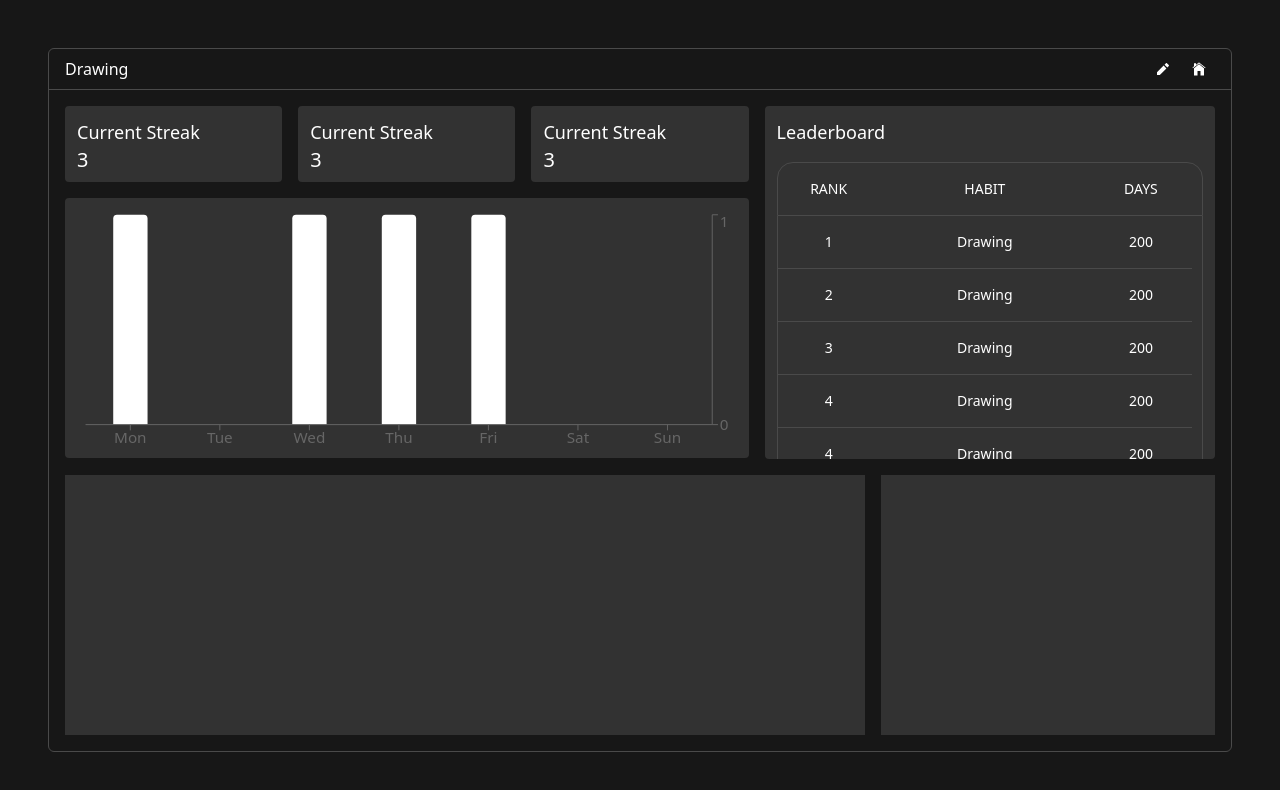
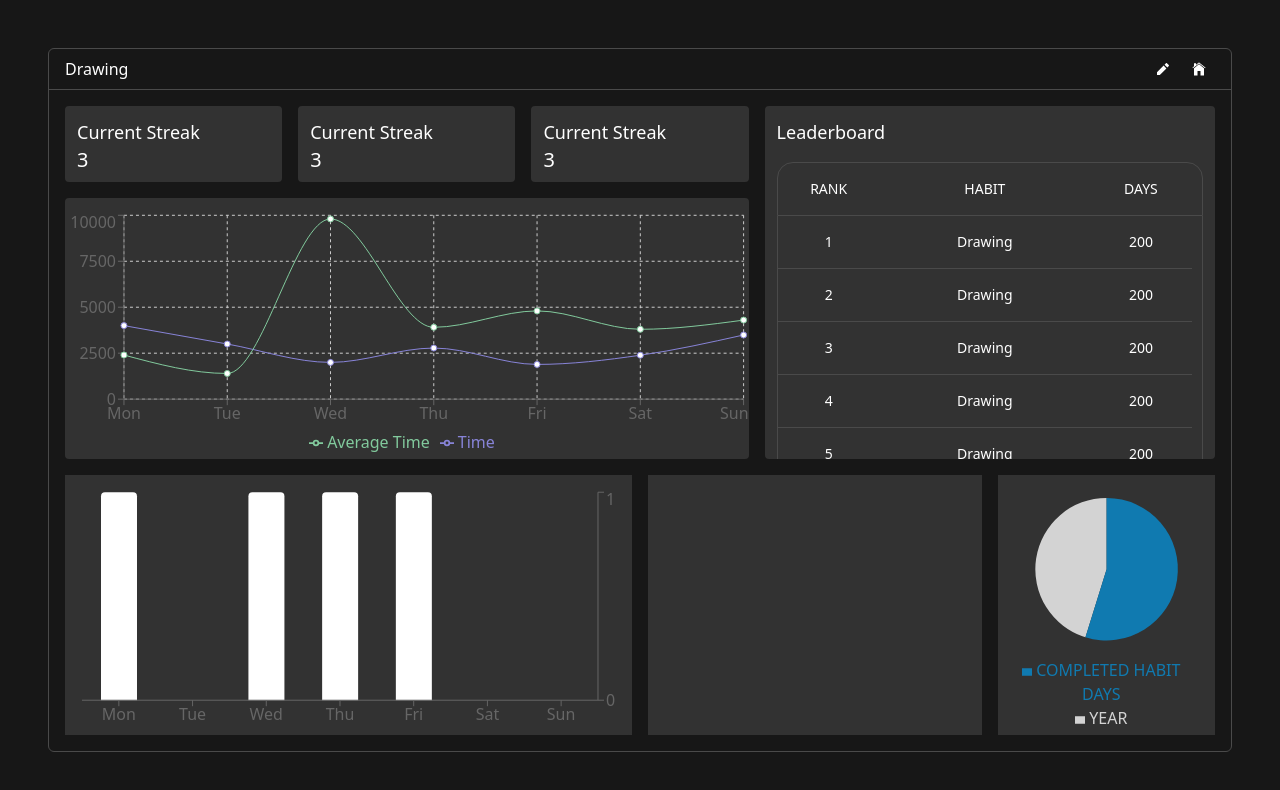
Before and after one commit to hussainali003/Progress-Tracker-Web, a React (Vite) app: page /habit/1 in a window 1280 px wide. Shown: the top 790 px of the page. Built offline with nearby package versions, Linux system fonts and the light colour scheme; sample sign-in values are in the browser's storage.

Commit message:
add: pie chart

```diff
--- /dev/null
+++ b/src/Pages/HabitDetail/charts/AverageHabitTimeChart.jsx
@@ -0,0 +1,58 @@
+import { CartesianGrid, Legend, Line, LineChart, Tooltip, XAxis, YAxis } from "recharts";
+
+const data = [
+  {
+    name: "Mon",
+    Time: 4000,
+    "Average Time": 2400,
+  },
+  {
+    name: "Tue",
+    Time: 3000,
+    "Average Time": 1398,
+  },
+  {
+    name: "Wed",
+    Time: 2000,
+    "Average Time": 9800,
+  },
+  {
+    name: "Thu",
+    Time: 2780,
+    "Average Time": 3908,
+  },
+  {
+    name: "Fri",
+    Time: 1890,
+    "Average Time": 4800,
+  },
+  {
+    name: "Sat",
+    Time: 2390,
+    "Average Time": 3800,
+  },
+  {
+    name: "Sun",
+    Time: 3490,
+    "Average Time": 4300,
+  },
+];
+
+export default function AverageHabitTimeChart() {
+  return (
+    <LineChart
+      responsive
+      data={data}
+      className="rounded pt-3 bg-[#323232]"
+      style={{ width: "100%", height: "100%", aspectRatio: 1 }}
+    >
+      <CartesianGrid strokeDasharray="3 3" />
+      <XAxis dataKey="name" />
+      <YAxis width="auto" />
+      <Tooltip />
+      <Legend />
+      <Line type="monotone" dataKey="Time" stroke="#8884d8" activeDot={{ r: 8 }} />
+      <Line type="monotone" dataKey="Average Time" stroke="#82ca9d" />
+    </LineChart>
+  );
+}
--- /dev/null
+++ b/src/Pages/HabitDetail/charts/HabitYearChart.jsx
@@ -0,0 +1,32 @@
+import { Cell, Legend, Pie, PieChart } from "recharts";
+
+export default function HabitYearChart() {
+  const totalCompletedDates = 200;
+  const totalDaysInYear = 365;
+  const remainingDays = totalDaysInYear - totalCompletedDates;
+
+  const data = [
+    { name: "YEAR", value: remainingDays },
+    { name: "COMPLETED HABIT DAYS", value: totalCompletedDates },
+  ];
+
+  return (
+    <PieChart responsive style={{ width: "100%", height: "100%", aspectRatio: 1 }}>
+      <Pie
+        startAngle={-270}
+        endAngle={90}
+        data={data}
+        stroke="none"
+        dataKey="value"
+        isAnimationActive={true}
+      >
+        {data.map((entry, index) => (
+          <Cell key={`cell-${entry.name}`} fill={COLORS[index]} />
+        ))}
+      </Pie>
+      <Legend iconSize={10} verticalAlign="bottom" />
+    </PieChart>
+  );
+}
+
+const COLORS = ["#D3D3D3", "#107ab0"];
--- a/src/Pages/HabitDetail/charts/WeeklyHabitChart.jsx
+++ b/src/Pages/HabitDetail/charts/WeeklyHabitChart.jsx
@@ -1,4 +1,4 @@
-import { Bar, BarChart, ResponsiveContainer, XAxis, YAxis } from "recharts";
+import { Bar, BarChart, XAxis, YAxis } from "recharts";
 
 // #region Sample data
 const data = [
@@ -33,16 +33,18 @@ const data = [
 ];
 
 // #endregion
-const TinyBarChart = () => {
+export default function TinyBarChart() {
   return (
-    <ResponsiveContainer>
-      <BarChart className="rounded px-3 pt-3 bg-[#323232]" barSize={36} data={data}>
-        <XAxis dataKey="name" />
-        <YAxis dataKey="uv" width={"auto"} ticks={[0, 1]} domain={[0, 1]} orientation="right" />
-        <Bar dataKey="uv" fill="#FFFFFF" radius={[4, 4, 0, 0]} />
-      </BarChart>
-    </ResponsiveContainer>
+    <BarChart
+      responsive
+      data={data}
+      barSize={36}
+      className="rounded px-3 pt-3 bg-[#323232]"
+      style={{ width: "100%", height: "100%", aspectRatio: 1 }}
+    >
+      <XAxis dataKey="name" />
+      <YAxis dataKey="uv" width={"auto"} ticks={[0, 1]} domain={[0, 1]} orientation="right" />
+      <Bar dataKey="uv" fill="#FFFFFF" radius={[4, 4, 0, 0]} />
+    </BarChart>
   );
-};
-
-export default TinyBarChart;
+}
--- a/src/Pages/HabitDetail/index.jsx
+++ b/src/Pages/HabitDetail/index.jsx
@@ -1,6 +1,9 @@
 import { useState } from "react";
+
 // import { useParams } from "react-router";
 
+import AverageHabitTimeChart from "./charts/AverageHabitTimeChart";
+import HabitYearChart from "./charts/HabitYearChart";
 import WeeklyHabitChart from "./charts/WeeklyHabitChart";
 import Card from "./components/Card";
 import Header from "./components/Header";
@@ -19,11 +22,6 @@ const HABITRANKDATA = [
   },
   {
     id: 3,
-    name: "Drawing",
-    totalCompleteDays: 200,
-  },
-  {
-    id: 4,
     name: "Drawing",
     totalCompleteDays: 200,
   },
@@ -91,10 +89,15 @@ export default function HabitDetail() {
             </div>
           </div>
           <div className="row-span-3 col-span-6">
+            <AverageHabitTimeChart />
+          </div>
+          <div className="row-span-3 col-span-5 bg-[#323232]">
             <WeeklyHabitChart />
           </div>
-          <div className="row-span-3 col-span-7 bg-[#323232]"></div>
           <div className="row-span-3 col-span-3 bg-[#323232]"></div>
+          <div className="row-span-3 col-span-2 bg-[#323232]">
+            <HabitYearChart />
+          </div>
         </div>
         <HabitDetailModal isModalOpen={isModalOpen} onClose={() => setIsModalOpen(false)} />
       </div>
```
